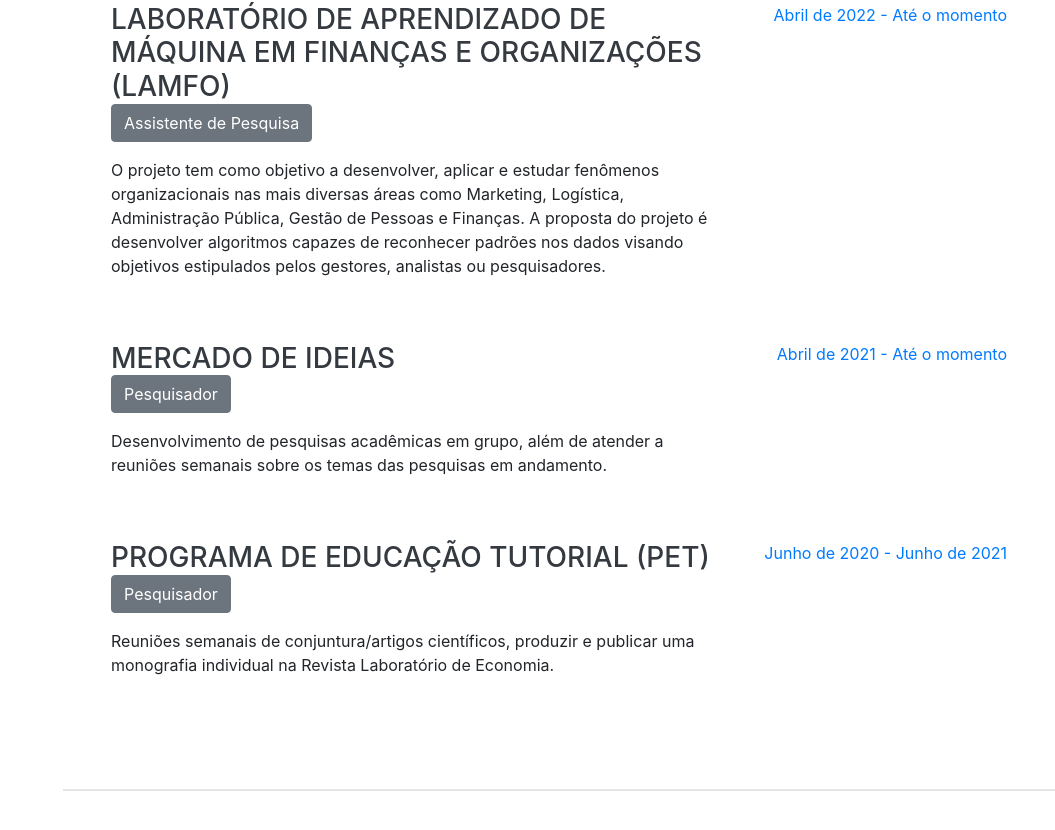
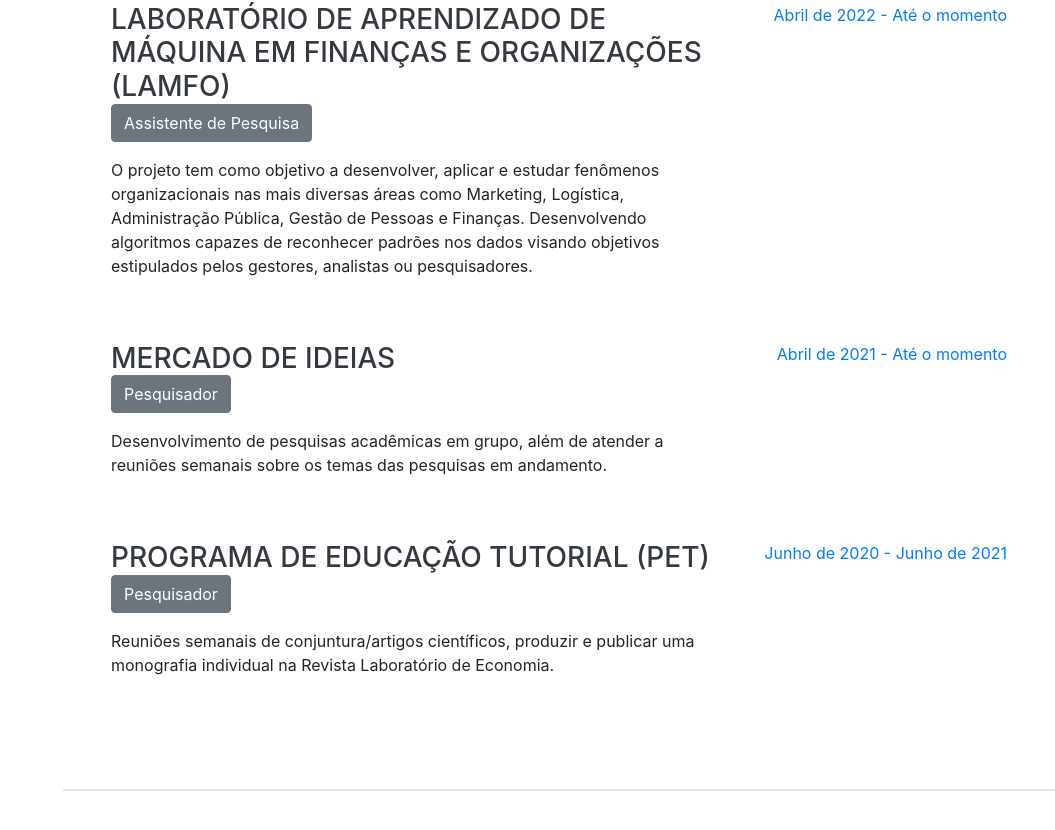
Before and after one commit to ocesarfreitas/Curriculum-Vitae, a website with bundled scripts: page index.html in a window 1280 px wide. Shown: the part 3678-4508 px from the top of the page, without its empty margins (225-1280 px from the left). Built offline with nearby package versions, Linux system fonts and the light colour scheme; a web font is replaced by a local one.

Commit message:
Atualizações

```diff
--- a/index.html
+++ b/index.html
@@ -192,7 +192,7 @@
                         <h3 class="mb-0">Laboratório de Aprendizado de Máquina em Finanças e Organizações (LAMFO)</h3>
                         <a href="https://lamfo.unb.br/" class="btn btn-secondary">Assistente de Pesquisa</a>
                         <p>
-                        <p>O projeto tem como objetivo a desenvolver, aplicar e estudar fenômenos organizacionais nas mais diversas áreas como Marketing, Logística, Administração Pública, Gestão de Pessoas e Finanças. A proposta do projeto é desenvolver algoritmos capazes de reconhecer padrões nos dados visando objetivos estipulados pelos gestores, analistas ou pesquisadores.</p>
+                        <p>O projeto tem como objetivo a desenvolver, aplicar e estudar fenômenos organizacionais nas mais diversas áreas como Marketing, Logística, Administração Pública, Gestão de Pessoas e Finanças. Desenvolvendo algoritmos capazes de reconhecer padrões nos dados visando objetivos estipulados pelos gestores, analistas ou pesquisadores.</p>
                     </div>
                     <div class="resume-date text-md-right">
                         <span class="text-primary">Abril de 2022 - Até o momento</span>
```
